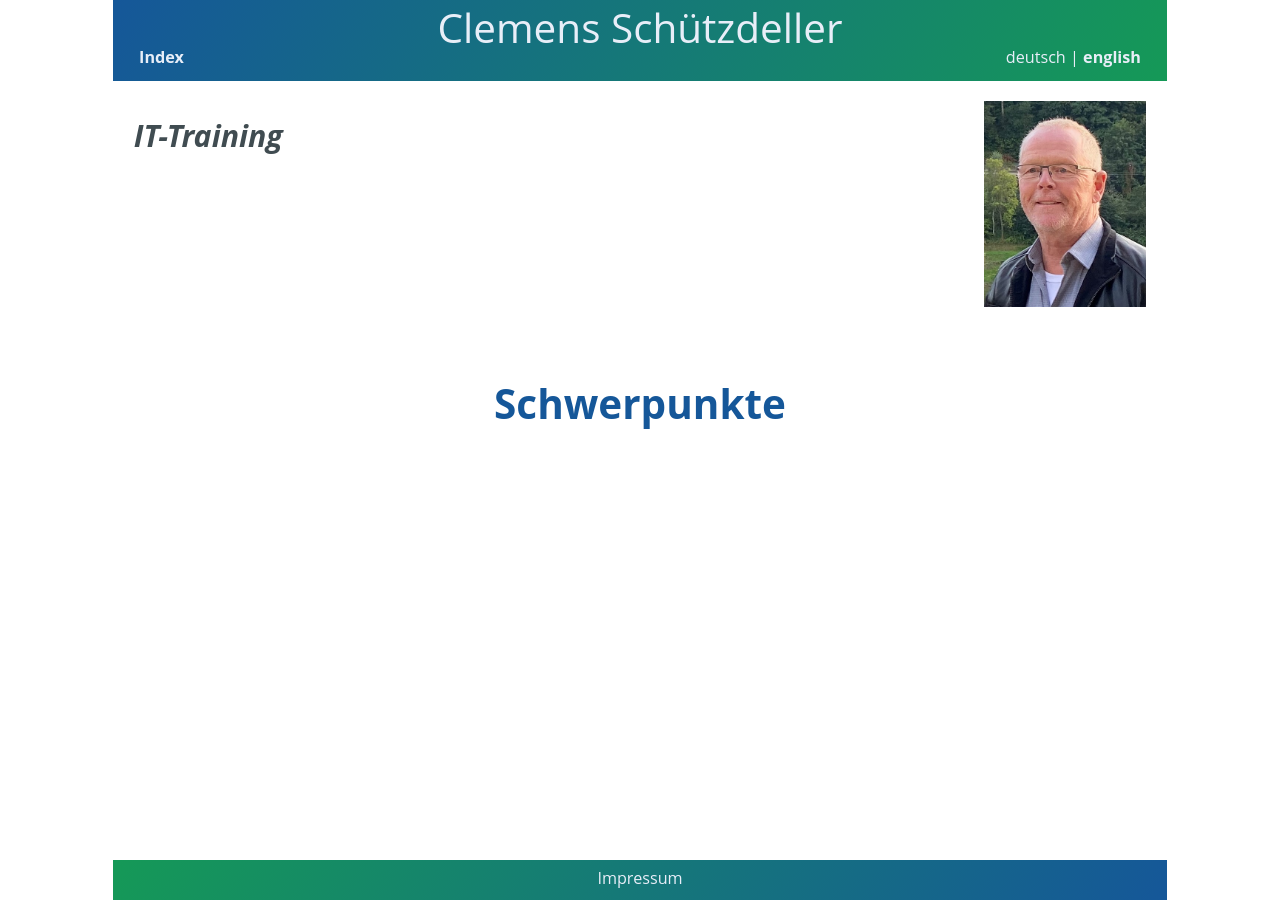
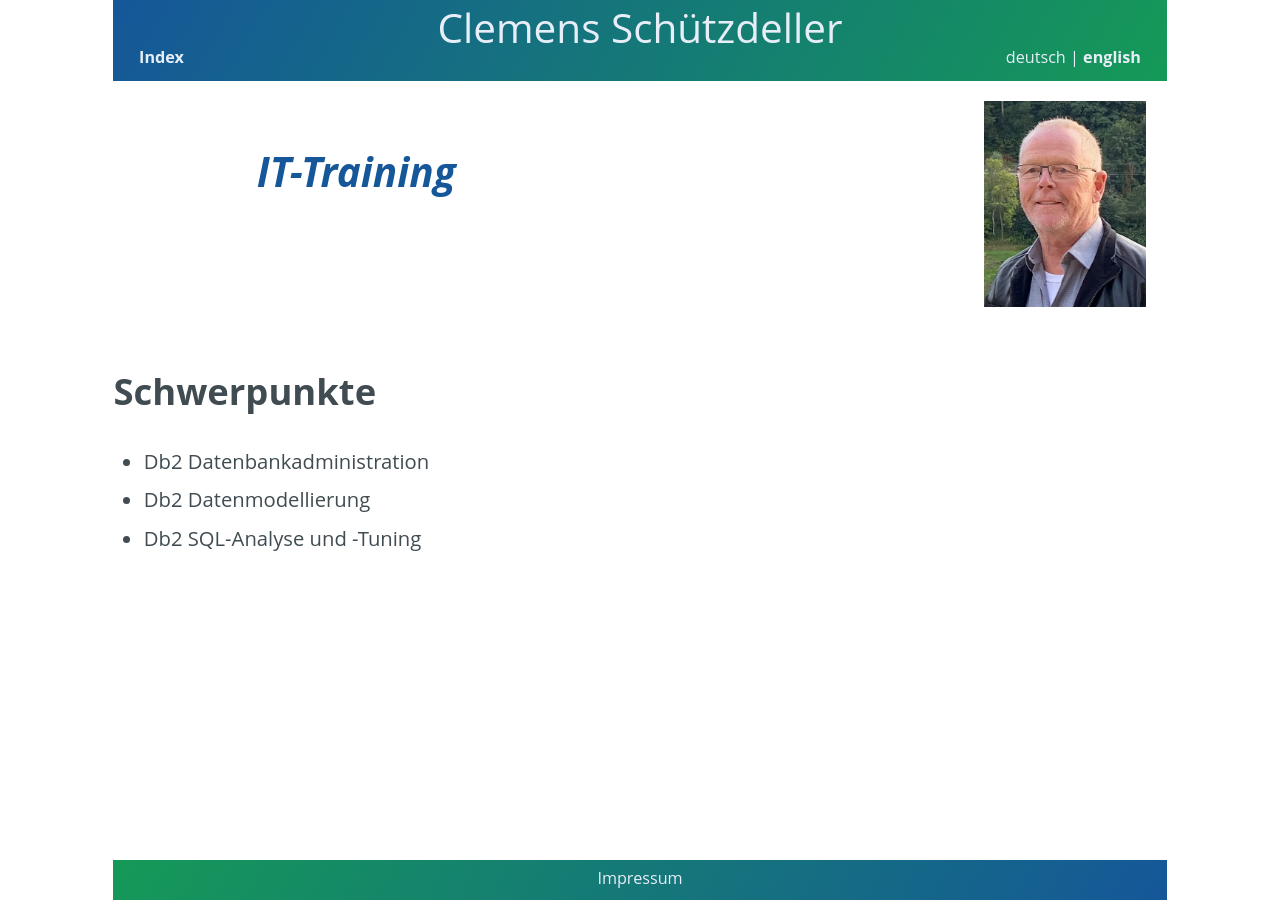
Before and after one commit to cs-LA/home, a Jekyll site: the page built from itTraining/Profile.md, in a window 1280 px wide. Built offline with Jekyll 4.4.1, drawn with Linux system fonts in a browser that asks for light colours; our own code applies the rules of GitHub Pages for plain Markdown files.

Commit message:
Update Profile.md

```diff
--- a/itTraining/Profile.md
+++ b/itTraining/Profile.md
@@ -1,6 +1,6 @@
 <div class="hGrid">
   <div class="grid-2">
-    <div class="gridTitle">IT-Training</div>
+    <div class="gridTitle"><h1>IT-Training</h1></div>
   </div>
   <div class="grid-1">
     <img src="SchuetzdellerClemens.jpg">
@@ -9,4 +9,9 @@
 </div>
 
 
-<h1>Schwerpunkte</h1>
+<h2>Schwerpunkte</h2>
+<ul>
+  <li>Db2 Datenbankadministration</li>
+  <li>Db2 Datenmodellierung</li>
+  <li>Db2 SQL-Analyse und -Tuning</li>
+</ul>
```
